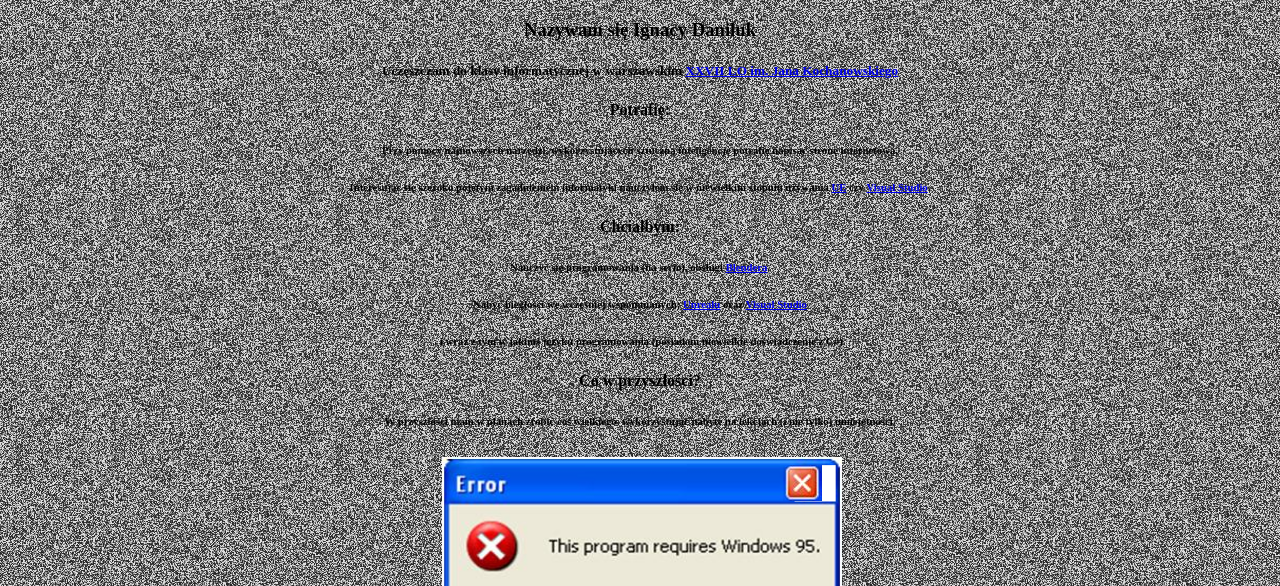
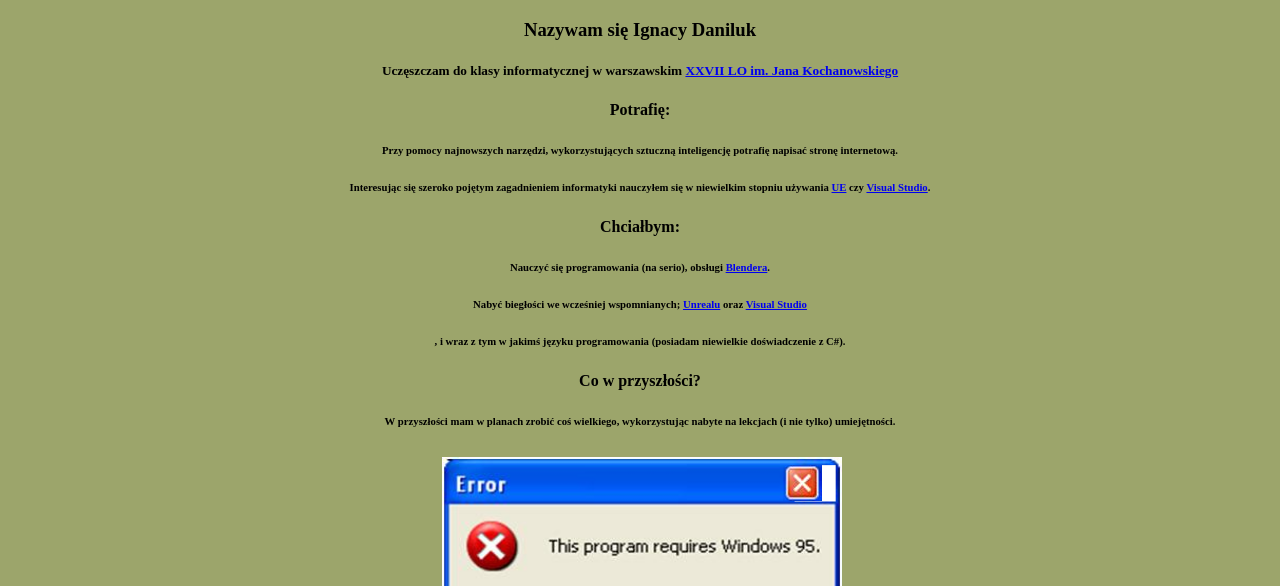
Before and after one commit to Aveiddd/aveiddd.github.io, a plain HTML site: page index.html in a window 1280 px wide. Shown: the top 586 px of the page. Drawn offline with Linux system fonts and the light colour scheme; files whose address does not match are found by name; a web font is replaced by a local one.

Commit message:
Update czcionka.css

```diff
--- a/czcionka.css
+++ b/czcionka.css
@@ -2,7 +2,7 @@ body {
   font-family: 'Sixtyfour';
   text-align: center;
   background-color: rgb(156, 165, 107);
-  background-image: url(file:///C:/Users/klb2025_1/Desktop/www/j2.gif);
+  background-image: src = "j2.gif";
 }
 h3{
   color: rgb(0, 0, 0)
@@ -30,4 +30,5 @@ h5{
   position: relative;
   top: 5px;
   left: 95px;
+
 }
```
